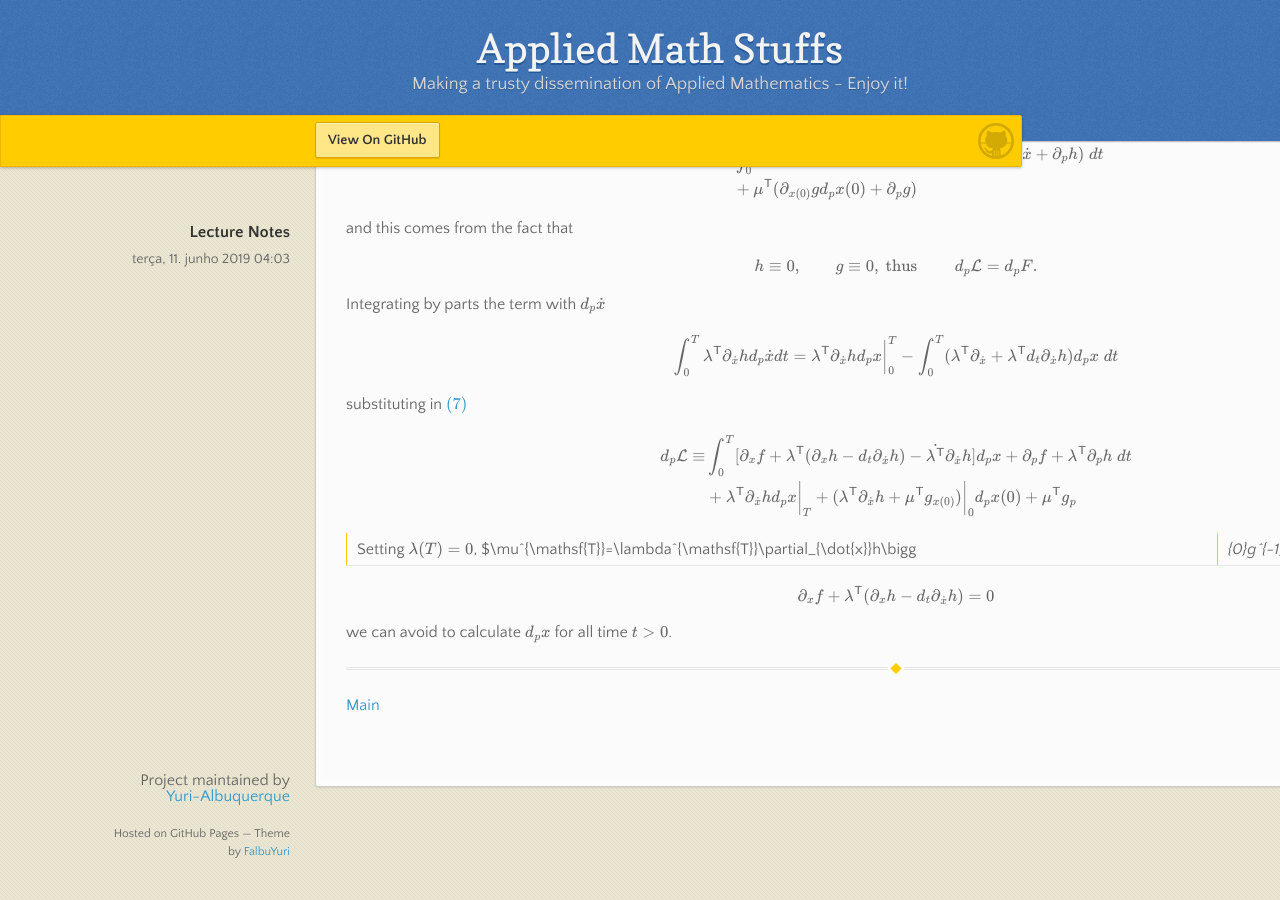
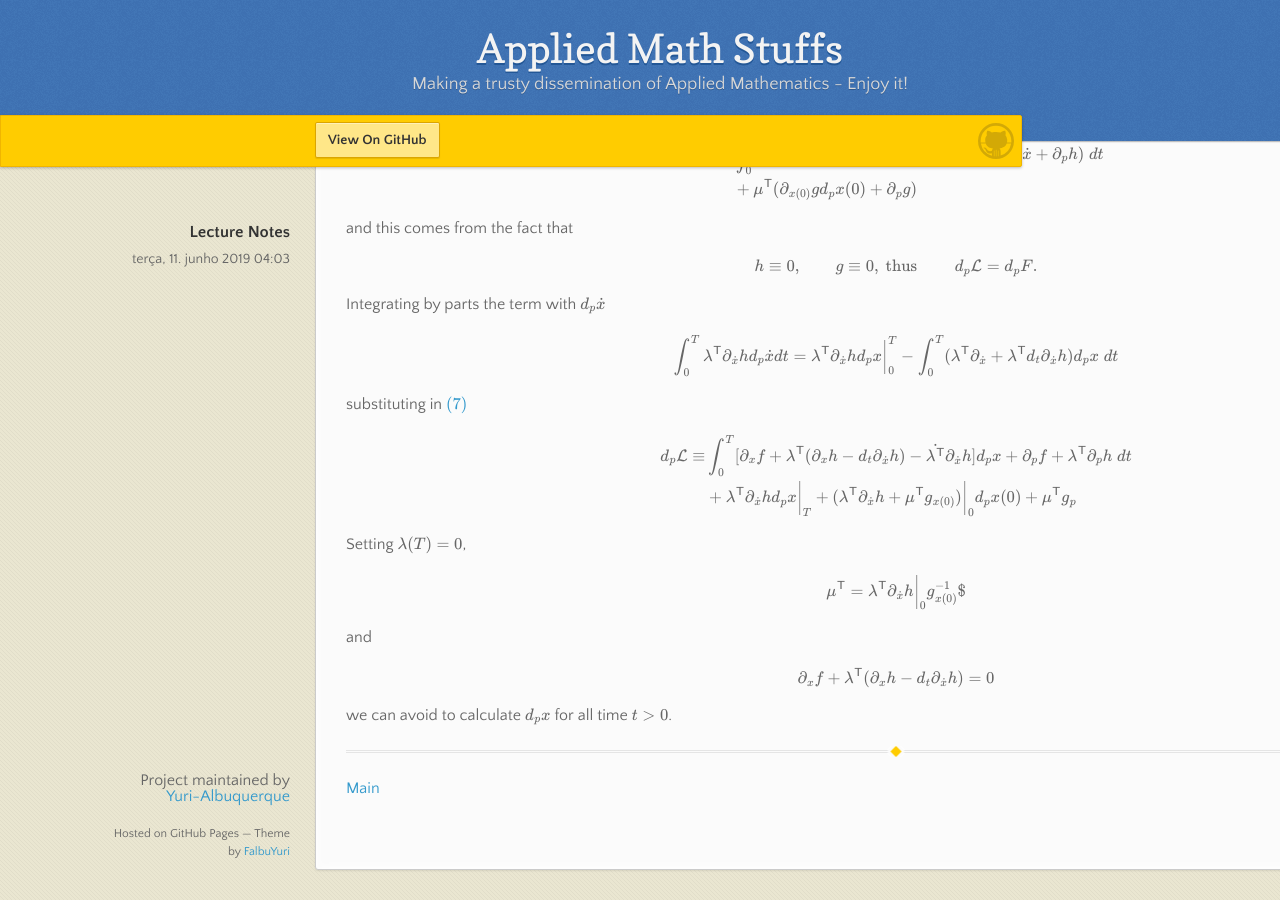
Before and after one commit to Yuri-Albuquerque/yuri_blog, a Jekyll site: the page built from theAdjointMethod.md, in a window 1280 px wide and 900 px high, scrolled down 2318 px. Built offline with Jekyll 4.4.1, drawn with Linux system fonts in a browser that asks for light colours; our own code applies the rules of GitHub Pages for plain Markdown files; formulas are drawn with MathJax 3.

Commit message:
another try to fix bug in formulas

```diff
--- a/theAdjointMethod.md
+++ b/theAdjointMethod.md
@@ -144,7 +144,15 @@ d_p\mathcal{L} \equiv & \int_0^T [\partial_x f + \lambda^{\mathsf{T}}(\partial_x
 \end{align}
 $$
 
-Setting $\lambda(T)=0$, $\mu^{\mathsf{T}}=\lambda^{\mathsf{T}}\partial_{\dot{x}}h\bigg|_{0}$ $g^{-1}_{x(0)}$ and
+Setting $\lambda(T)=0$,
+
+$$
+\begin{align}
+\mu^{\mathsf{T}}=\lambda^{\mathsf{T}}\partial_{\dot{x}}h\bigg|_{0}g^{-1}_{x(0)}$
+\end{align}
+$$
+
+and
 
 $$
 \begin{align}
```
